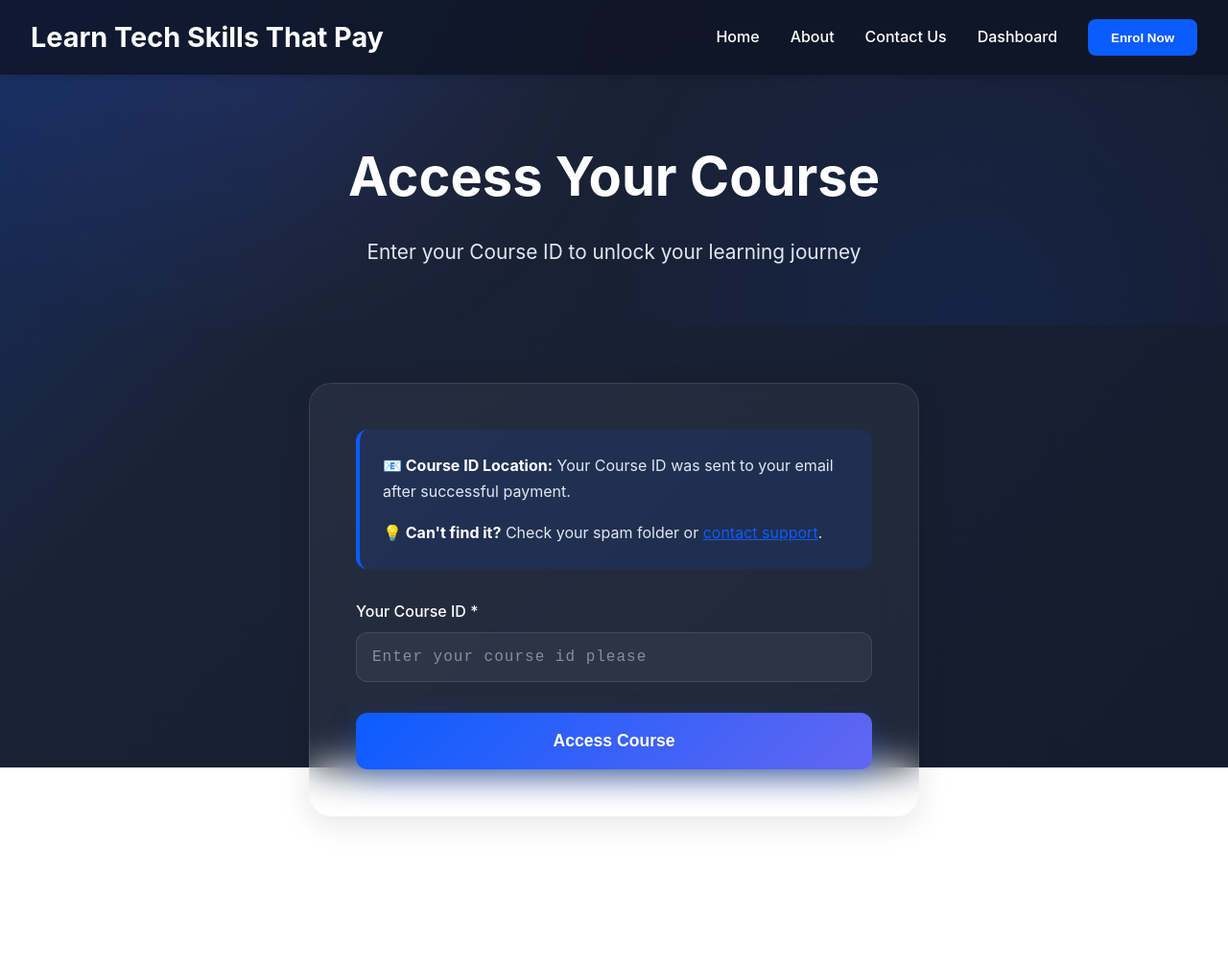
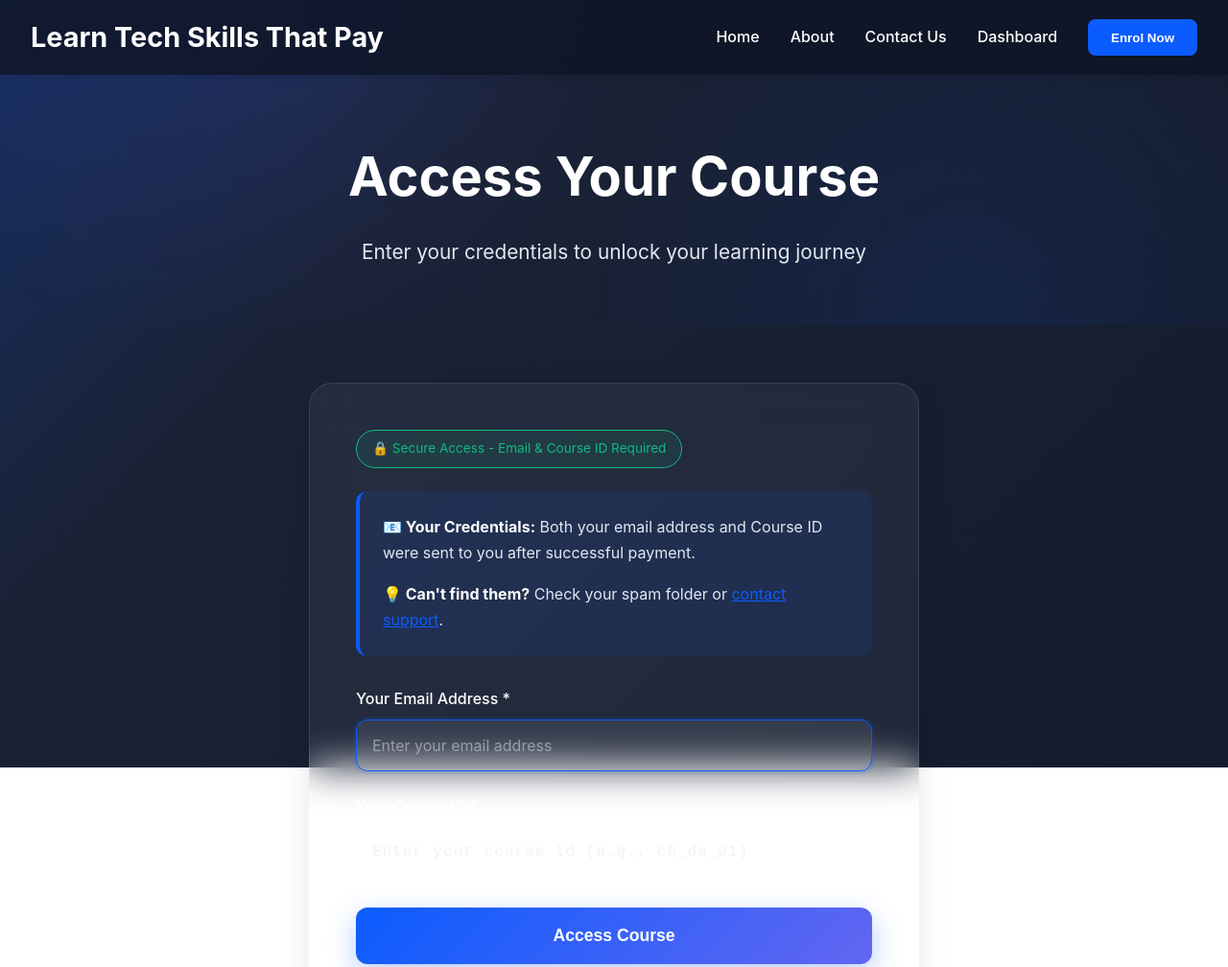
Before and after one commit to enquireeurekaroyalacademy-commits/data-analytics-web-programme, a plain HTML site: page public/access/index.html in a window 1280 px wide. Shown: the top 1008 px of the page at 96% size. Drawn offline with Linux system fonts and the light colour scheme.

Commit message:
Update access index.html

```diff
--- a/public/access/index.html
+++ b/public/access/index.html
@@ -237,8 +237,21 @@
             font-family: 'Courier New', monospace;
         }
 
+        .security-badge {
+            display: inline-flex;
+            align-items: center;
+            gap: 0.5rem;
+            background: rgba(16, 185, 129, 0.1);
+            border: 1px solid var(--success-green);
+            padding: 0.5rem 1rem;
+            border-radius: 50px;
+            color: var(--success-green);
+            font-size: 0.85rem;
+            margin-bottom: 1.5rem;
+        }
+
         .form-group {
-            margin-bottom: 2rem;
+            margin-bottom: 1.5rem;
         }
 
         .form-group label {
@@ -258,6 +271,14 @@
             color: var(--text-light);
             font-size: 1rem;
             transition: all 0.3s;
+        }
+
+        .form-group input[type="email"] {
+            font-family: -apple-system, BlinkMacSystemFont, 'Segoe UI', Roboto, sans-serif;
+            letter-spacing: normal;
+        }
+
+        .form-group input[type="text"] {
             font-family: 'Courier New', monospace;
             letter-spacing: 1px;
         }
@@ -285,6 +306,7 @@
             cursor: pointer;
             transition: all 0.3s ease;
             box-shadow: 0 10px 30px rgba(11, 92, 255, 0.3);
+            margin-top: 0.5rem;
         }
 
         .access-btn:hover {
@@ -517,26 +539,42 @@
         <div class="parallax-bg parallax-bg-2"></div>
         <div class="hero-content">
             <h1>Access Your Course</h1>
-            <p>Enter your Course ID to unlock your learning journey</p>
+            <p>Enter your credentials to unlock your learning journey</p>
         </div>
     </section>
 
     <!-- Access Form Section -->
     <section class="access-section">
         <div class="access-card">
+            <span class="security-badge">
+                🔒 Secure Access - Email & Course ID Required
+            </span>
+
             <div class="info-box">
-                <p><strong>📧 Course ID Location:</strong> Your Course ID was sent to your email after successful payment.</p>
-                <p style="margin-top: 1rem;"><strong>💡 Can't find it?</strong> Check your spam folder or <a href="https://data-analytics-by-christiana.web.app/contact/" style="color: var(--primary-blue); text-decoration: underline;">contact support</a>.</p>
+                <p><strong>📧 Your Credentials:</strong> Both your email address and Course ID were sent to you after successful payment.</p>
+                <p style="margin-top: 1rem;"><strong>💡 Can't find them?</strong> Check your spam folder or <a href="https://data-analytics-by-christiana.web.app/contact/" style="color: var(--primary-blue); text-decoration: underline;">contact support</a>.</p>
             </div>
 
             <form id="accessForm">
+                <div class="form-group">
+                    <label for="accessEmail">Your Email Address *</label>
+                    <input
+                        type="email"
+                        id="accessEmail"
+                        placeholder="Enter your email address"
+                        required
+                        autocomplete="email"
+                    />
+                </div>
+
                 <div class="form-group">
                     <label for="accessId">Your Course ID *</label>
                     <input
                         type="text"
                         id="accessId"
-                        placeholder="Enter your course id please"
+                        placeholder="Enter your course id (e.g., ch_da_01)"
                         required
+                        autocomplete="off"
                     />
                 </div>
 
@@ -564,7 +602,8 @@
                     <li>Community support</li>
                     <li>Certificate upon completion</li>
                 </ul>
-                <p style="margin-top: 1.5rem;"> <div style="text-align: center; margin: 24px 0;">
+                <p style="margin-top: 1.5rem;">
+                    <div style="text-align: center; margin: 24px 0;">
                         <button onclick="window.location.href='https://data-analytics-by-christiana.web.app/dashboard/'" style="
                             background: linear-gradient(135deg, #667eea 0%, #764ba2 100%);
                             color: white;
@@ -581,9 +620,10 @@
                         "
                         onmouseover="this.style.transform='translateY(-2px)'; this.style.boxShadow='0 12px 32px rgba(102, 126, 234, 0.5)'"
                         onmouseout="this.style.transform='translateY(0)'; this.style.boxShadow='0 8px 24px rgba(102, 126, 234, 0.4)'">
-    Continue to Course
+                            Continue to Course →
                         </button>
-</div></p>
+                    </div>
+                </p>
             </div>
         </div>
     </section>
```
Lines whose indentation alone changed are shown as unchanged.
